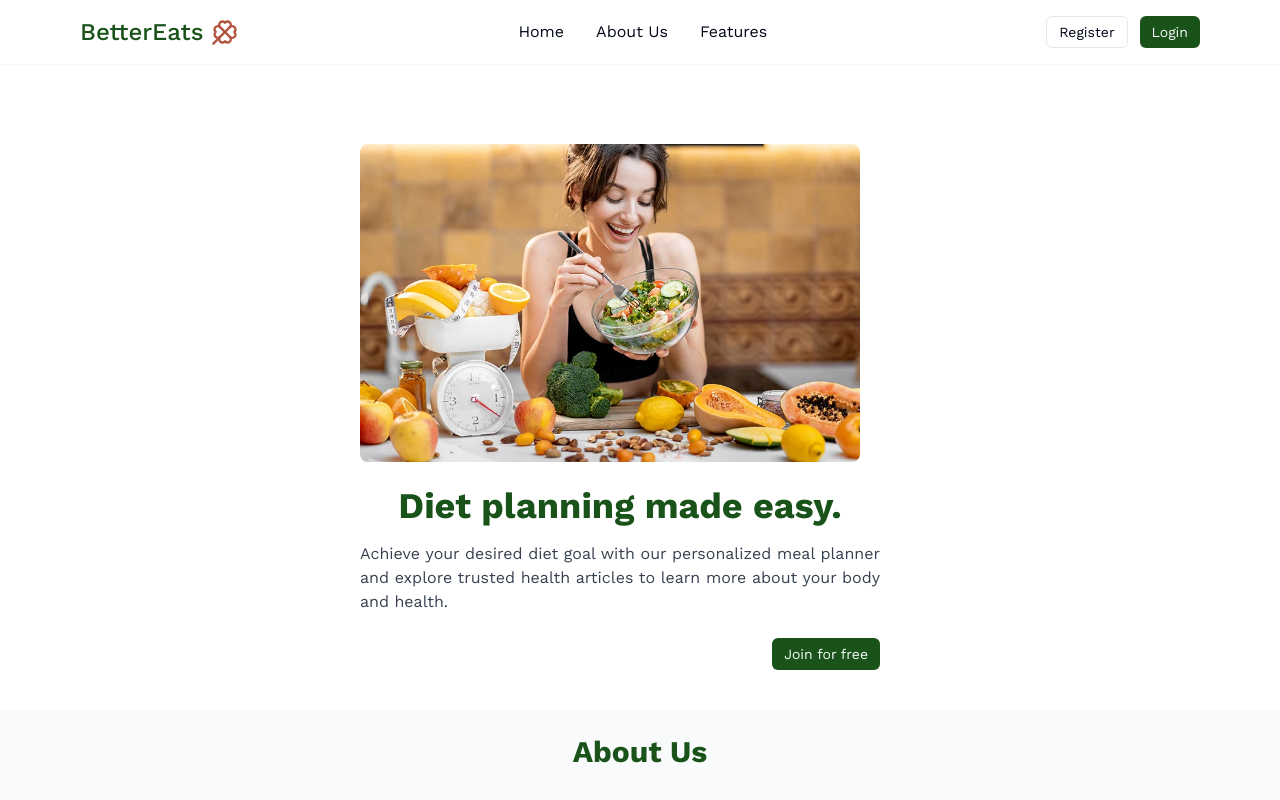
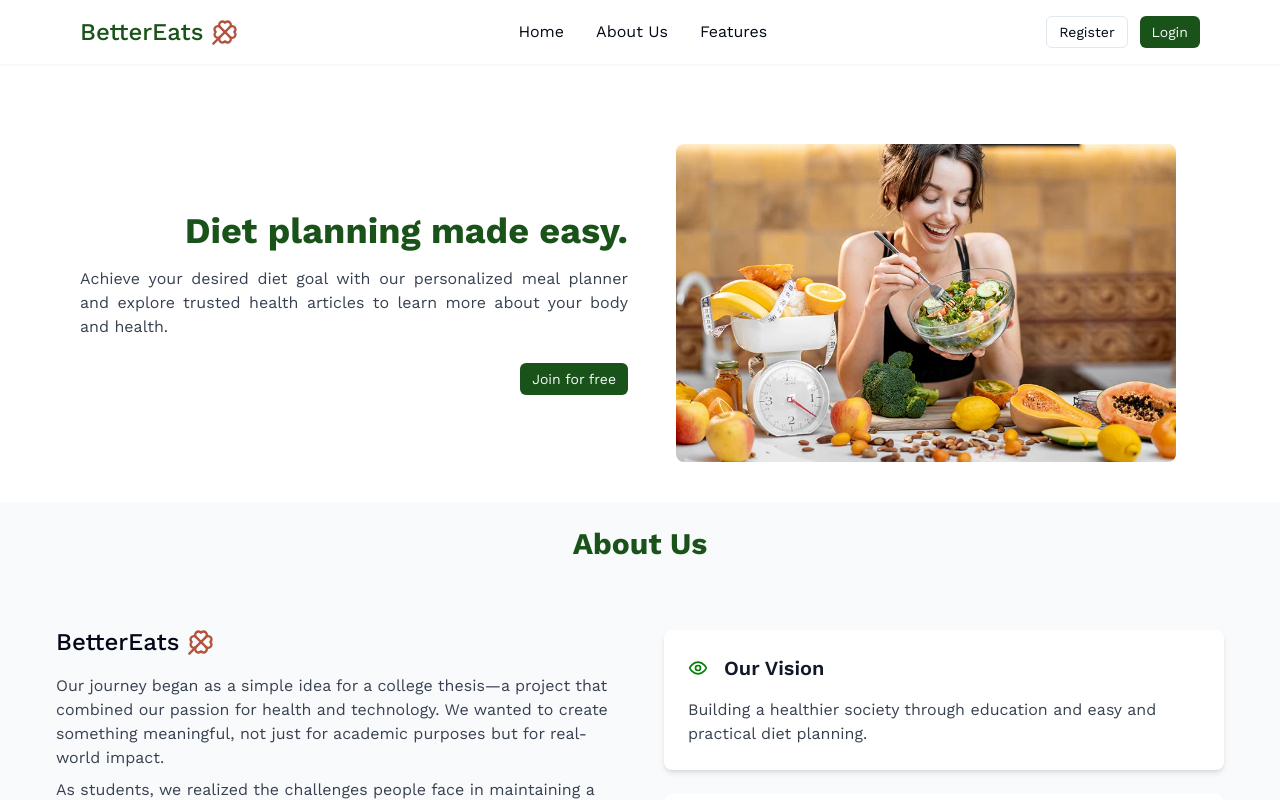
Before and after one commit to Johovenn/BetterEats, a Next.js app: page / in a window 1280 px wide. Built offline with nearby package versions, Linux system fonts and the light colour scheme; no server answers.

Commit message:
fix landing page responsive

```diff
--- a/src/app/page.tsx
+++ b/src/app/page.tsx
@@ -48,16 +48,15 @@ export default function LandingPage() {
             <MotionWrapper>
                 <div
                     id="home"
-                    className="flex flex-wrap lg:flex flex-col-reverse lg:text-right items-center rounded-lg px-6 sm:px-10 py-10 mt-10 gap-6 lg:px-20"
+                    className="flex flex-col-reverse lg:flex-row items-center text-center lg:text-right rounded-lg px-6 sm:px-10 py-10 mt-10 gap-6 lg:px-20"
                 >
-                    <div className="w-full lg:w-1/2 lg:pr-10 flex-col items-start lg:items-end">
-                        <h2 className="text-2xl lg:text-4xl text-center font-bold text-green-primary mb-4">
+                    {/* Text Section */}
+                    <div className="w-full lg:w-1/2 flex flex-col items-center lg:items-end text-center lg:text-right">
+                        <h2 className="text-2xl lg:text-4xl font-bold text-green-primary mb-4">
                             Diet planning made easy.
                         </h2>
                         <p className="text-gray-700 text-justify mb-6">
-                        Achieve your desired diet goal with our personalized
-                            meal planner and explore trusted health articles to
-                            learn more about your body and health.
+                            Achieve your desired diet goal with our personalized meal planner and explore trusted health articles to learn more about your body and health.
                         </p>
                         <Button
                             className="lg:self-end"
@@ -67,7 +66,8 @@ export default function LandingPage() {
                         </Button>
                     </div>
 
-                    <div className="w-full lg:w-1/2">
+                    {/* Image Section */}
+                    <div className="w-full lg:w-1/2 flex justify-center">
                         <Image
                             src="/health.jpg"
                             alt="Food"
@@ -78,6 +78,7 @@ export default function LandingPage() {
                     </div>
                 </div>
             </MotionWrapper>
+
 
             <MotionWrapper>
                 <section className="bg-gray-50 ">
```
